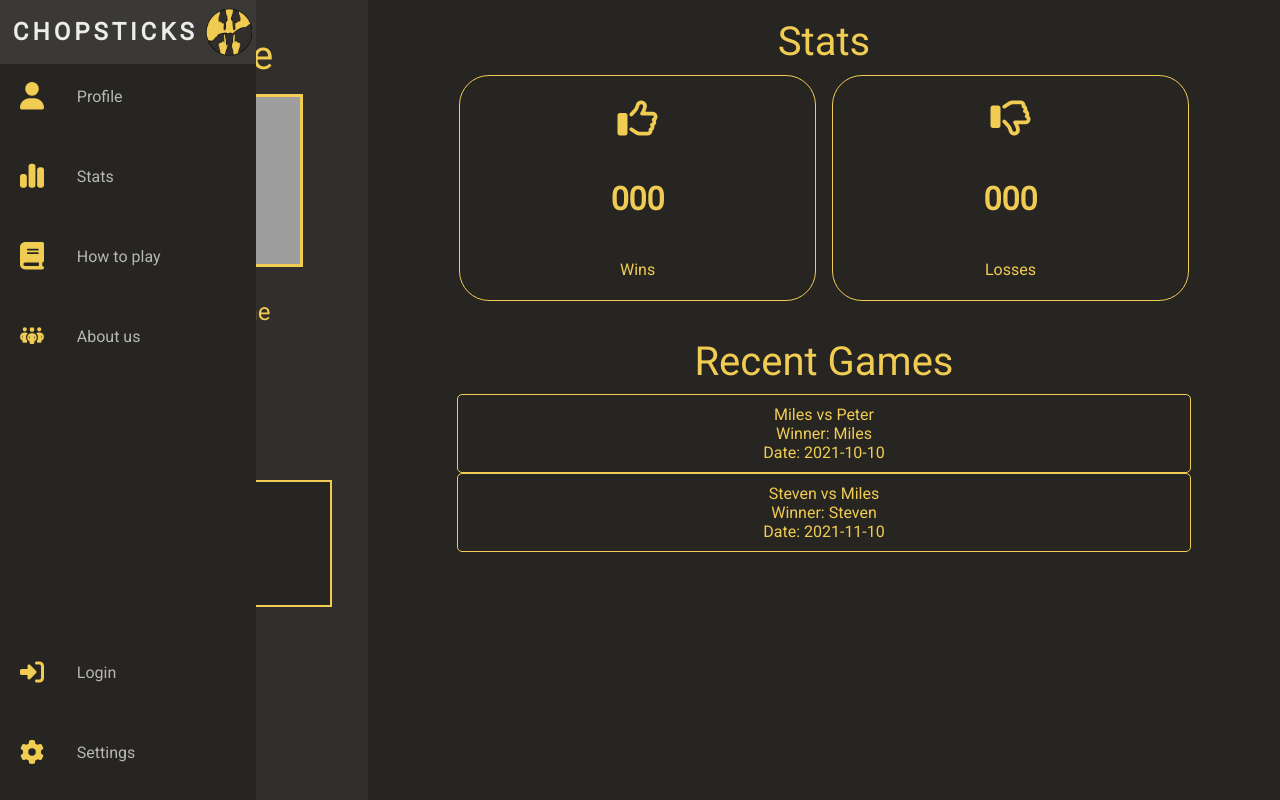
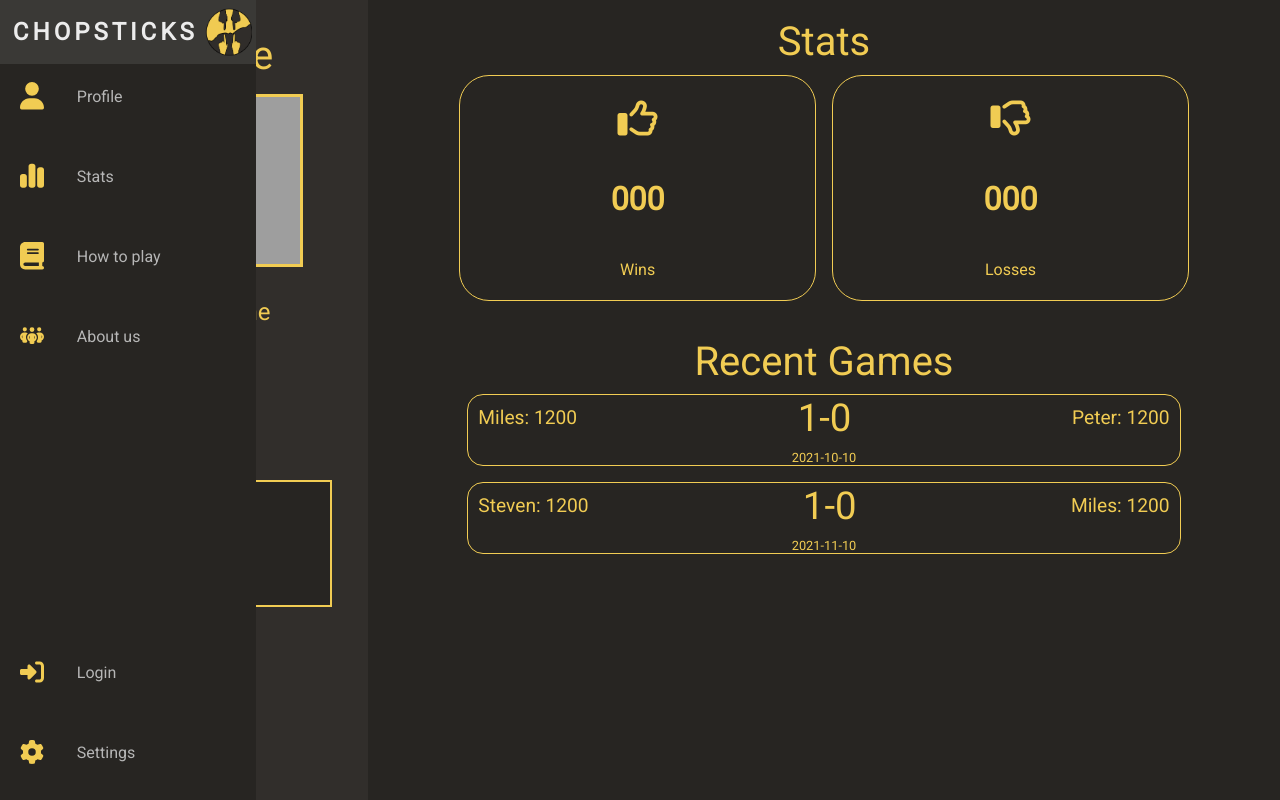
Before and after one commit to TheArtemis/chopstick.js, a Vue app: page /profile in a window 1280 px wide. Built offline with nearby package versions, Linux system fonts and the light colour scheme; grey boxes are pictures that could not be loaded.

Commit message:
recent games fix

```diff
--- a/src/assets/profile.css
+++ b/src/assets/profile.css
@@ -257,6 +257,7 @@
   }
 
 .recent{
+    overflow: auto;
     display: flex;
     flex-direction: column;
     align-items: left;
--- a/src/assets/recentGames.css
+++ b/src/assets/recentGames.css
@@ -1,13 +1,37 @@
 .recent-games-container {
     display: flex;
     flex-direction: column;
+    gap:1em;
   }
 
   .recent-game-container {
+    border: 1px solid var(--color-primary);
+    border-radius: 1em;
     color: var(--color-primary);
-    background-color: var(--bg-secondary);
-    border: 1px solid var(--color-primary);
-    border-radius: 5px;
-    padding: 10px;
+    display: flex;
+    flex-direction: column;
+    align-items: center;
+  }
+
+  .player-container {
+    display: flex;
+    justify-content: space-between;
+    align-items: center;
     width: 100%;
+    font-size: 1.2em;
   }
+
+  .player-info {
+    margin: 10px;
+    text-align: left;
+  }
+
+  .score {
+    text-align: center;
+    font-size: 2em;
+  }
+
+  .date {
+    font-size: 0.8em;
+    margin-top: 10px;
+  }
--- a/src/components/RecentGames/recentGame.vue
+++ b/src/components/RecentGames/recentGame.vue
@@ -23,8 +23,11 @@ export default {
 
 <template>
   <div class="recent-game-container">
-    <p>{{ player1 }} vs {{ player2 }}</p>
-    <p>Winner: {{ winner }}</p>
-    <p>Date: {{ date }}</p>
+    <div class="player-container">
+      <div class="player-info">{{ player1 }}: {{ rating1 }}</div>
+      <div class="score">{{ winner === player1 ? '1-0' : '0-1' }}</div>
+      <div class="player-info">{{ player2 }}: {{ rating2 }}</div>
+    </div>
+    <div class="date">{{ date }}</div>
   </div>
 </template>
```
